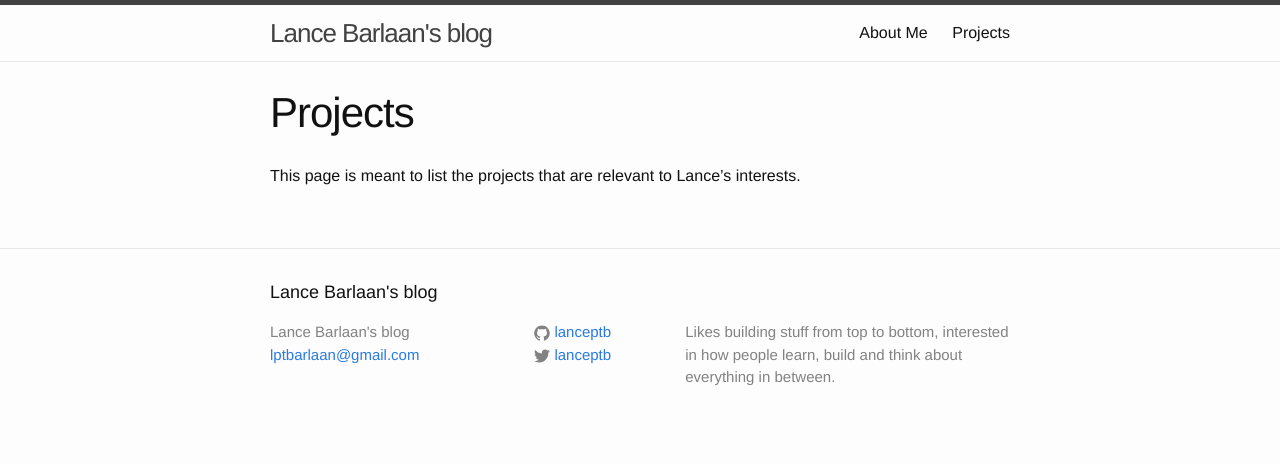
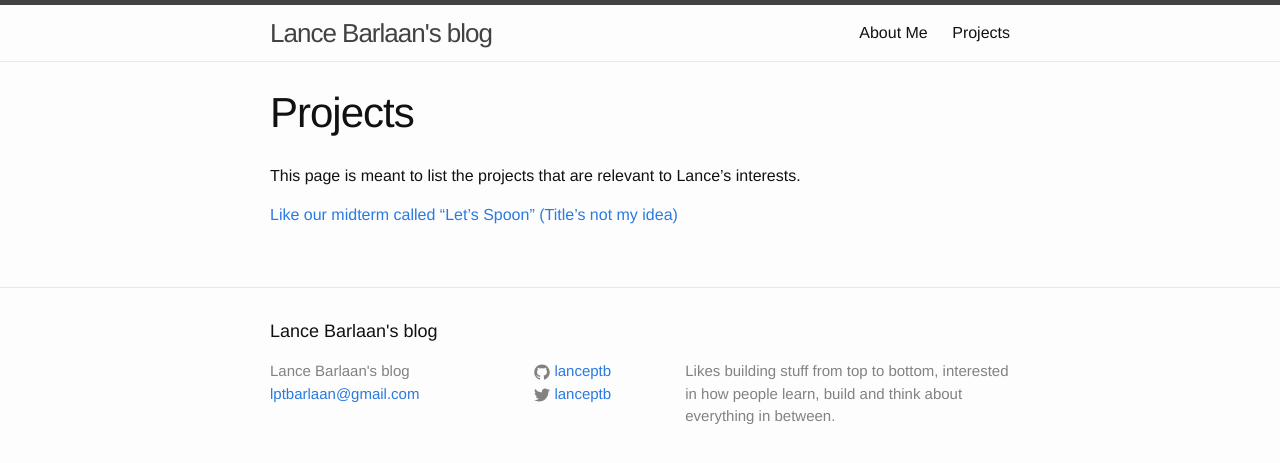
Before and after one commit to LancePTB/lanceptb.github.io, a Jekyll site: the page built from projects.md, in a window 1280 px wide. Shown: the top 463 px of the page. Built offline with Jekyll 4.4.1, drawn with Linux system fonts in a browser that asks for light colours.

Commit message:
Misplaced project link from about to projects.md

```diff
--- a/projects.md
+++ b/projects.md
@@ -5,3 +5,5 @@ permalink: /projects/
 ---
 
 This page is meant to list the projects that are relevant to Lance's interests.
+
+[Like our midterm called "Let's Spoon" (Title's not my idea)](https://letsspoon.herokuapp.com/)
```
Also changed, not shown: about.md (+0 -2 lines).
